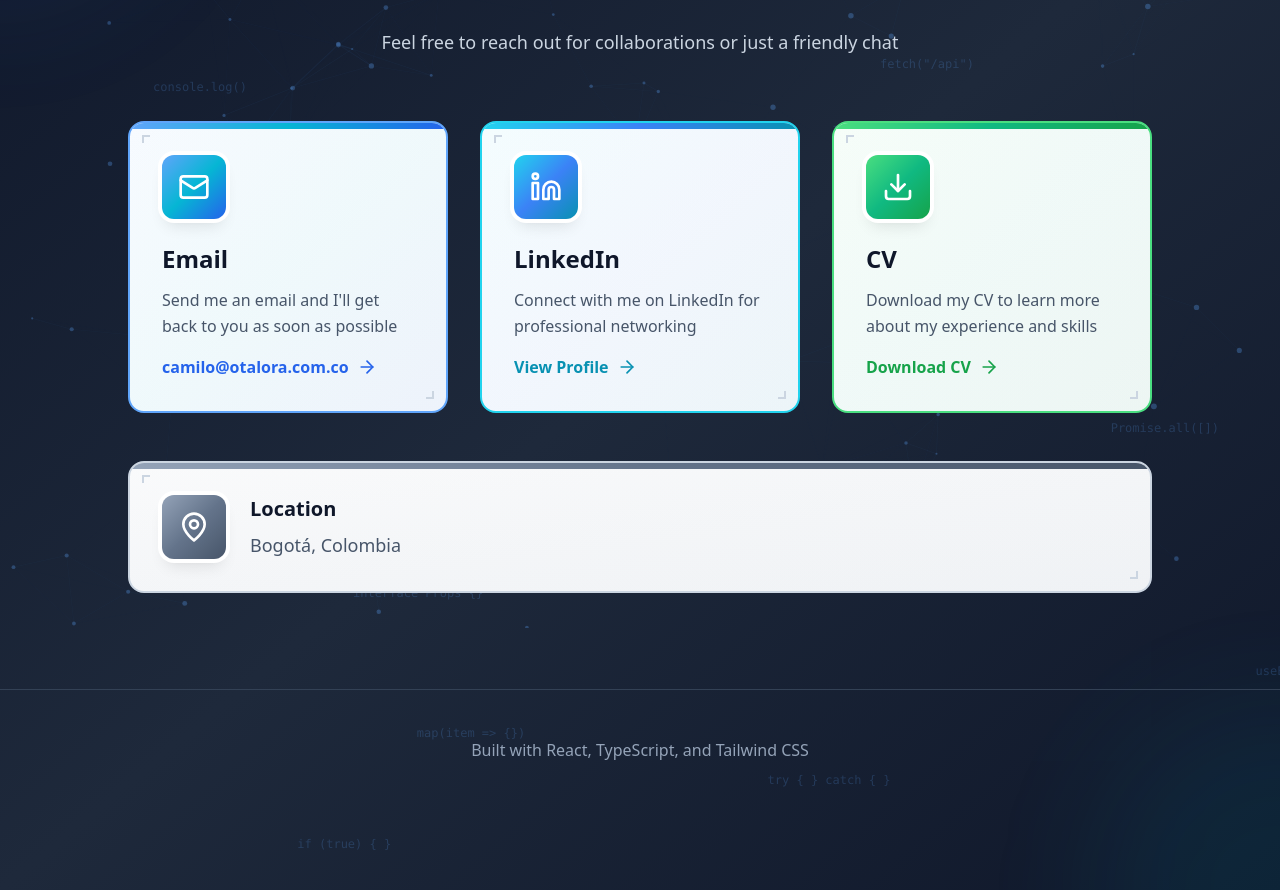
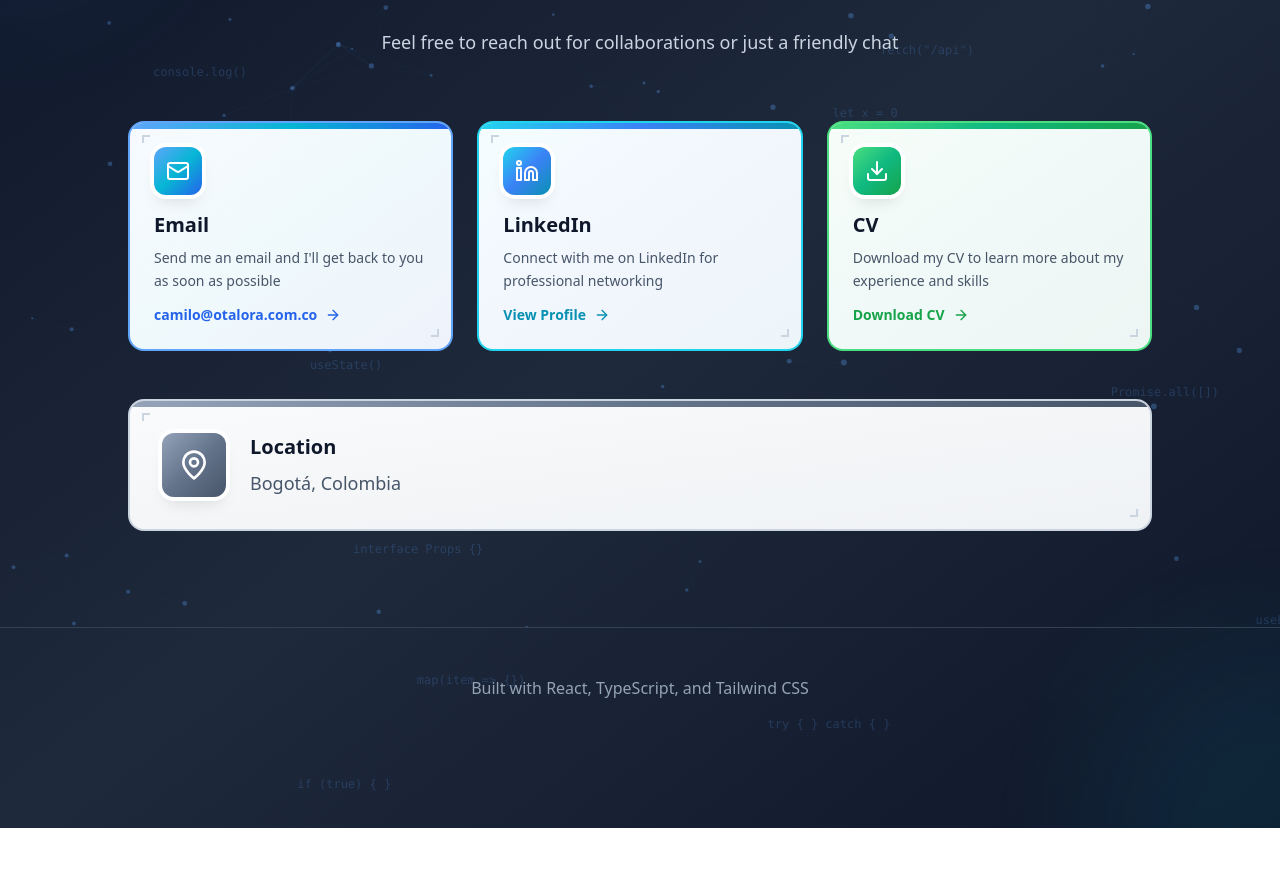
Before and after one commit to CamGitH/cam, a React (Vite) app: page / in a window 1280 px wide. Shown: the part 4234-5124 px from the top of the page. After the commit the page ends 5062 px from the top, so only its background shows below. Built offline with nearby package versions, Linux system fonts and the light colour scheme.

Commit message:
Updated Contact.tsx

```diff
--- a/src/components/Contact.tsx
+++ b/src/components/Contact.tsx
@@ -34,27 +34,27 @@ export default function Contact() {
             </p>
           </div>
 
-          <div className="grid md:grid-cols-3 gap-8 mb-12">
+          <div className="grid md:grid-cols-3 gap-6 mb-12">
             <a
               href="mailto:camilo@otalora.com.co"
-              className="group relative bg-gradient-to-br from-white to-slate-50 rounded-2xl p-8 overflow-hidden border-2 border-blue-400 hover:shadow-2xl hover:shadow-blue-500/50 transition-all duration-500 hover:-translate-y-2"
+              className="group relative bg-gradient-to-br from-white to-slate-50 rounded-2xl p-6 overflow-hidden border-2 border-blue-400 hover:shadow-2xl hover:shadow-blue-500/50 transition-all duration-500 hover:-translate-y-2"
             >
               <div className="absolute inset-0 bg-gradient-to-br from-blue-400 via-cyan-500 to-blue-600 opacity-5" />
               <div className="h-1.5 absolute top-0 left-0 right-0 bg-gradient-to-r from-blue-400 via-cyan-500 to-blue-600" />
 
               <div className="relative">
-                <div className="w-16 h-16 mb-6 bg-gradient-to-br from-blue-400 via-cyan-500 to-blue-600 rounded-xl flex items-center justify-center shadow-lg ring-4 ring-white group-hover:scale-110 transition-transform duration-300">
-                  <Mail className="text-white" size={32} />
+                <div className="w-12 h-12 mb-4 bg-gradient-to-br from-blue-400 via-cyan-500 to-blue-600 rounded-xl flex items-center justify-center shadow-lg ring-4 ring-white group-hover:scale-110 transition-transform duration-300">
+                  <Mail className="text-white" size={24} />
                 </div>
 
-                <h3 className="text-2xl font-bold text-slate-900 mb-3">Email</h3>
-                <p className="text-slate-600 mb-4 leading-relaxed">
+                <h3 className="text-xl font-bold text-slate-900 mb-2">Email</h3>
+                <p className="text-slate-600 mb-3 leading-relaxed text-sm">
                   {t('contact.emailCard')}
                 </p>
 
-                <div className="flex items-center gap-2 text-blue-600 font-semibold group-hover:gap-4 transition-all duration-300">
+                <div className="flex items-center gap-2 text-blue-600 font-semibold group-hover:gap-4 transition-all duration-300 text-sm">
                   <span className="break-all">camilo@otalora.com.co</span>
-                  <ArrowRight size={20} className="flex-shrink-0" />
+                  <ArrowRight size={16} className="flex-shrink-0" />
                 </div>
               </div>
 
@@ -66,24 +66,24 @@ export default function Contact() {
               href="https://www.linkedin.com/in/camilo-otalora"
               target="_blank"
               rel="noopener noreferrer"
-              className="group relative bg-gradient-to-br from-white to-slate-50 rounded-2xl p-8 overflow-hidden border-2 border-cyan-400 hover:shadow-2xl hover:shadow-cyan-500/50 transition-all duration-500 hover:-translate-y-2"
+              className="group relative bg-gradient-to-br from-white to-slate-50 rounded-2xl p-6 overflow-hidden border-2 border-cyan-400 hover:shadow-2xl hover:shadow-cyan-500/50 transition-all duration-500 hover:-translate-y-2"
             >
               <div className="absolute inset-0 bg-gradient-to-br from-cyan-400 via-blue-500 to-cyan-600 opacity-5" />
               <div className="h-1.5 absolute top-0 left-0 right-0 bg-gradient-to-r from-cyan-400 via-blue-500 to-cyan-600" />
 
               <div className="relative">
-                <div className="w-16 h-16 mb-6 bg-gradient-to-br from-cyan-400 via-blue-500 to-cyan-600 rounded-xl flex items-center justify-center shadow-lg ring-4 ring-white group-hover:scale-110 transition-transform duration-300">
-                  <Linkedin className="text-white" size={32} />
+                <div className="w-12 h-12 mb-4 bg-gradient-to-br from-cyan-400 via-blue-500 to-cyan-600 rounded-xl flex items-center justify-center shadow-lg ring-4 ring-white group-hover:scale-110 transition-transform duration-300">
+                  <Linkedin className="text-white" size={24} />
                 </div>
 
-                <h3 className="text-2xl font-bold text-slate-900 mb-3">LinkedIn</h3>
-                <p className="text-slate-600 mb-4 leading-relaxed">
+                <h3 className="text-xl font-bold text-slate-900 mb-2">LinkedIn</h3>
+                <p className="text-slate-600 mb-3 leading-relaxed text-sm">
                   {t('contact.linkedinCard')}
                 </p>
 
-                <div className="flex items-center gap-2 text-cyan-600 font-semibold group-hover:gap-4 transition-all duration-300">
+                <div className="flex items-center gap-2 text-cyan-600 font-semibold group-hover:gap-4 transition-all duration-300 text-sm">
                   <span>{t('contact.viewProfile')}</span>
-                  <ArrowRight size={20} />
+                  <ArrowRight size={16} />
                 </div>
               </div>
 
@@ -93,24 +93,24 @@ export default function Contact() {
 
             <button
               onClick={handleDownloadCV}
-              className="group relative bg-gradient-to-br from-white to-slate-50 rounded-2xl p-8 overflow-hidden border-2 border-green-400 hover:shadow-2xl hover:shadow-green-500/50 transition-all duration-500 hover:-translate-y-2 text-left"
+              className="group relative bg-gradient-to-br from-white to-slate-50 rounded-2xl p-6 overflow-hidden border-2 border-green-400 hover:shadow-2xl hover:shadow-green-500/50 transition-all duration-500 hover:-translate-y-2 text-left"
             >
               <div className="absolute inset-0 bg-gradient-to-br from-green-400 via-emerald-500 to-green-600 opacity-5" />
               <div className="h-1.5 absolute top-0 left-0 right-0 bg-gradient-to-r from-green-400 via-emerald-500 to-green-600" />
 
               <div className="relative">
-                <div className="w-16 h-16 mb-6 bg-gradient-to-br from-green-400 via-emerald-500 to-green-600 rounded-xl flex items-center justify-center shadow-lg ring-4 ring-white group-hover:scale-110 transition-transform duration-300">
-                  <Download className="text-white" size={32} />
+                <div className="w-12 h-12 mb-4 bg-gradient-to-br from-green-400 via-emerald-500 to-green-600 rounded-xl flex items-center justify-center shadow-lg ring-4 ring-white group-hover:scale-110 transition-transform duration-300">
+                  <Download className="text-white" size={24} />
                 </div>
 
-                <h3 className="text-2xl font-bold text-slate-900 mb-3">CV</h3>
-                <p className="text-slate-600 mb-4 leading-relaxed">
+                <h3 className="text-xl font-bold text-slate-900 mb-2">CV</h3>
+                <p className="text-slate-600 mb-3 leading-relaxed text-sm">
                   {t('contact.cvCard')}
                 </p>
 
-                <div className="flex items-center gap-2 text-green-600 font-semibold group-hover:gap-4 transition-all duration-300">
+                <div className="flex items-center gap-2 text-green-600 font-semibold group-hover:gap-4 transition-all duration-300 text-sm">
                   <span>{t('contact.downloadCV')}</span>
-                  <ArrowRight size={20} />
+                  <ArrowRight size={16} />
                 </div>
               </div>
 
```
